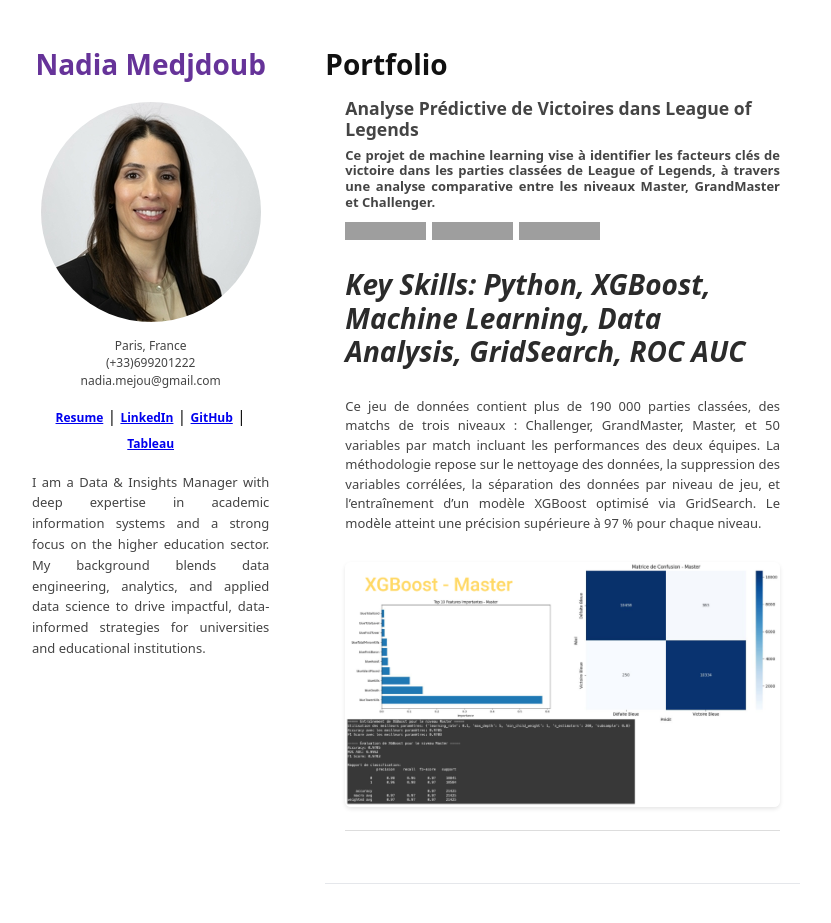
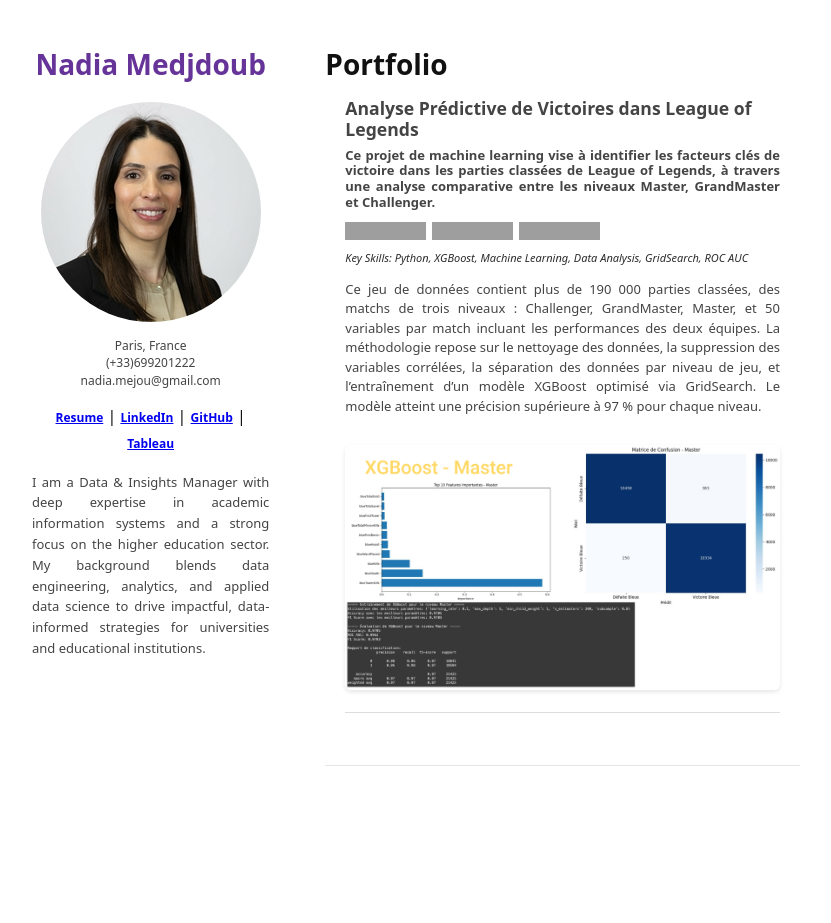
Before and after one commit to namejou/namejou.github.io, a Jekyll site: the page built from index.md, in a window 1280 px wide and 948 px high. Shown: the top 923 px of the window, without its empty margins (224-1055 px from the left). Built offline with Jekyll 4.4.1, drawn with Linux system fonts in a browser that asks for light colours; our own code applies the rules of GitHub Pages for plain Markdown files; grey boxes are pictures that could not be loaded.

Commit message:
Update index.md

```diff
--- a/index.md
+++ b/index.md
@@ -31,7 +31,7 @@
               </a>
             {% endfor %}
           </div>
-          <p class="skills">
+          <p class="project-skills">
             <em>Key Skills: {{ project.skills | join: ', ' }}</em>
           </p>
           <div class="project-summary">
```
